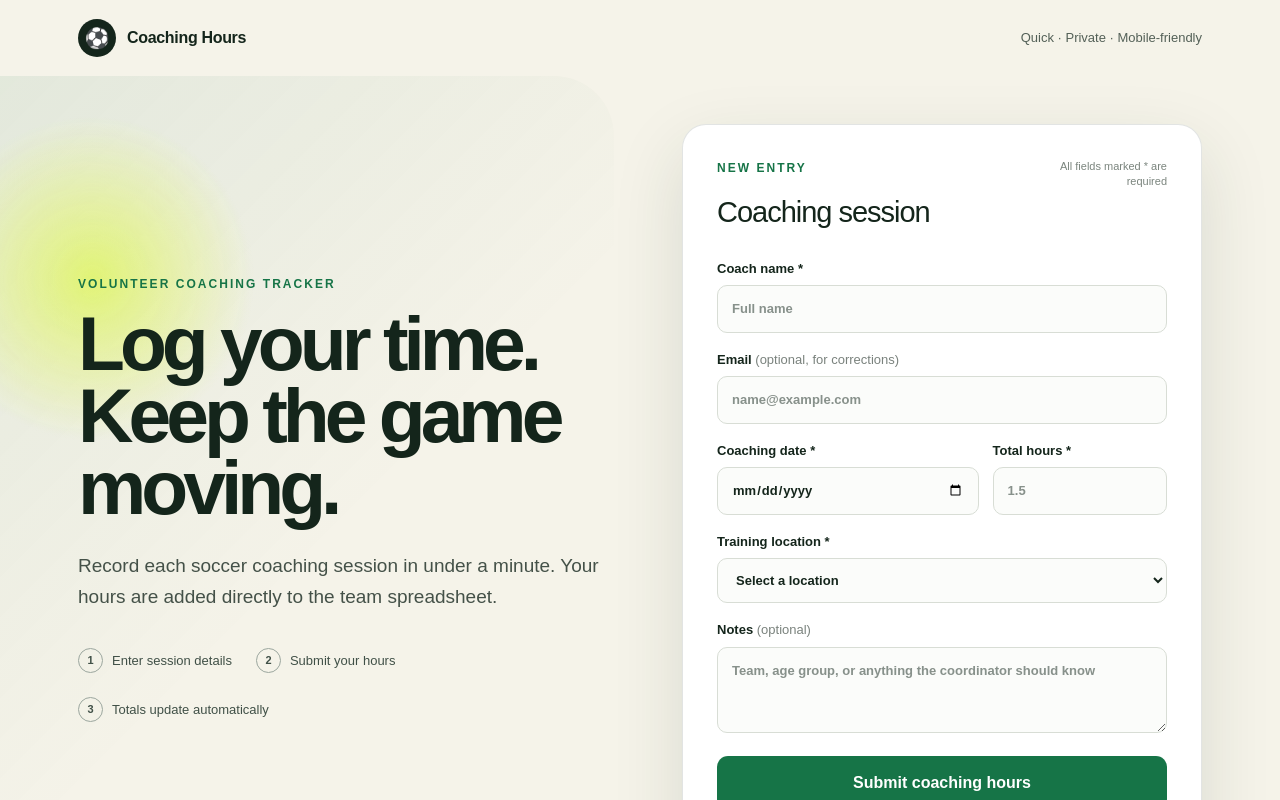
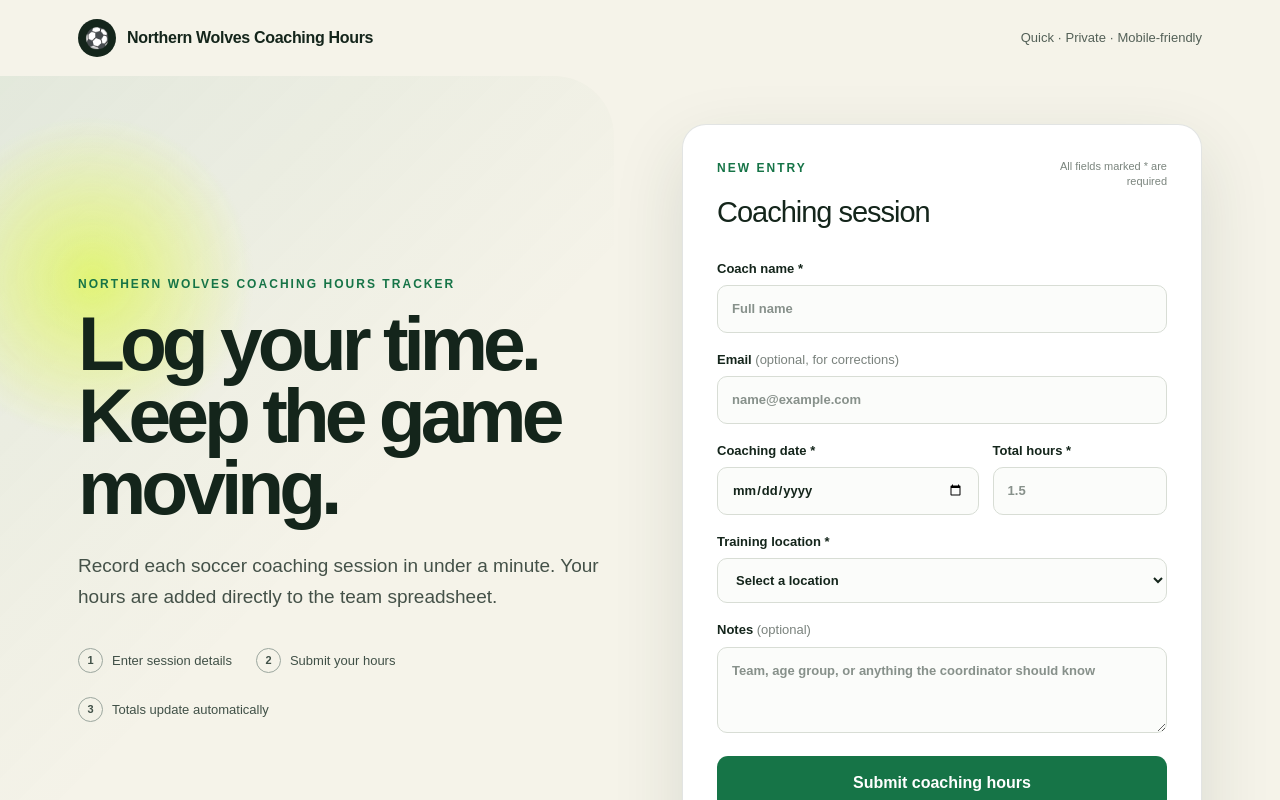
Before and after one commit to northernwolvesfc/soccer-coaching-hours, a Next.js app: page / in a window 1280 px wide. Shown: the top 800 px of the page. Built offline with nearby package versions, Linux system fonts and the light colour scheme; no server answers.

Commit message:
Update page.tsx

```diff
--- a/app/page.tsx
+++ b/app/page.tsx
@@ -2,7 +2,7 @@
 import { FormEvent, useMemo, useState } from "react";
 
 const SCRIPT_URL = process.env.NEXT_PUBLIC_GOOGLE_SCRIPT_URL ?? "";
-const LOCATIONS = ["BMO Soccer Centre", "Dartmouth Sportsplex", "Harbour East All-Weather Field", "Other"];
+const LOCATIONS = ["BMO Soccer Centre", "Lunenburg ", "Other"];
 type Status = "idle" | "submitting" | "success" | "error";
 
 export default function Home() {
@@ -30,9 +30,9 @@ export default function Home() {
   }
 
   return <main>
-    <header className="site-header"><a className="brand" href="#top"><span className="ball">⚽</span><span>Coaching Hours</span></a><span className="secure-note">Quick · Private · Mobile-friendly</span></header>
+    <header className="site-header"><a className="brand" href="#top"><span className="ball">⚽</span><span>Northern Wolves Coaching Hours</span></a><span className="secure-note">Quick · Private · Mobile-friendly</span></header>
     <section className="hero" id="top">
-      <div className="intro"><p className="eyebrow">Volunteer coaching tracker</p><h1>Log your time.<br/>Keep the game moving.</h1><p className="lede">Record each soccer coaching session in under a minute. Your hours are added directly to the team spreadsheet.</p><div className="steps"><div><b>1</b><span>Enter session details</span></div><div><b>2</b><span>Submit your hours</span></div><div><b>3</b><span>Totals update automatically</span></div></div></div>
+      <div className="intro"><p className="eyebrow">Northern Wolves coaching hours tracker</p><h1>Log your time.<br/>Keep the game moving.</h1><p className="lede">Record each soccer coaching session in under a minute. Your hours are added directly to the team spreadsheet.</p><div className="steps"><div><b>1</b><span>Enter session details</span></div><div><b>2</b><span>Submit your hours</span></div><div><b>3</b><span>Totals update automatically</span></div></div></div>
       <div className="form-card">{status === "success" ? <div className="success-panel" role="status"><div className="check">✓</div><p className="eyebrow">Submission received</p><h2>Thank you for coaching.</h2><p>Your session has been sent to the coaching-hours spreadsheet.</p><p className="receipt">Confirmation: <strong>{receipt}</strong></p><button className="primary" onClick={()=>setStatus("idle")}>Log another session</button></div> :
       <form onSubmit={submitHours}><div className="form-heading"><div><p className="eyebrow">New entry</p><h2>Coaching session</h2></div><span>All fields marked * are required</span></div>
         <label>Coach name *<input name="name" type="text" autoComplete="name" maxLength={80} required placeholder="Full name"/></label>
```
